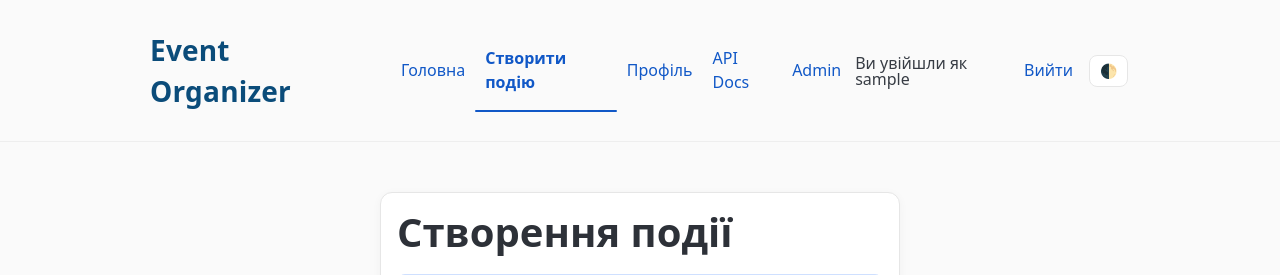
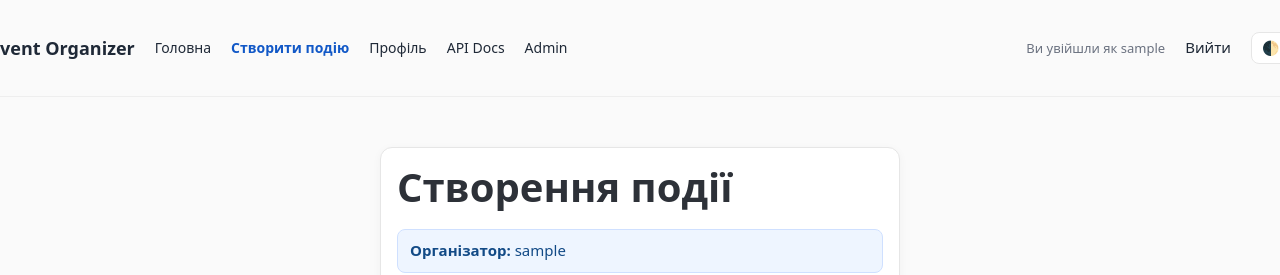
Before and after one commit to KaterinaDemianik/event-organizer-app, a Django app: page /events/create/ in a window 1280 px wide. Shown: the top 275 px of the page. Run offline with Django 5.2, Linux system fonts and the light colour scheme; the visitor is signed in with stand-in values (Sample User, id 1); parts of the project's set-up code (start-up, migrations or seed data) failed here and were passed over; some libraries are stand-ins or nearby versions.

Commit message:
Fix navigation spacing for consistent gaps between menu items

```diff
--- a/static/styles.css
+++ b/static/styles.css
@@ -99,17 +99,45 @@ button.primary:hover, [role="button"].primary:hover {
 .flash.warning { background:#fff7e6; color:#7a4a00; border:1px solid #ffe2ad; }
 
 /* Header */
-.topbar { padding: 10px 0; font-size: 16px; gap: 14px; max-width: var(--content-width); margin: 0 auto; padding-left: 12px; padding-right: 12px; }
-.topbar a { text-decoration: none; color: var(--link); }
-.topbar a:hover { text-decoration: underline; }
-.topbar .brand { font-weight: 800; font-size: 28px; color: var(--brand); letter-spacing: .2px; margin-left: -12px; margin-right: 18px; }
-.topbar ul { margin: 0; padding-left: 0; display: flex; gap: 16px; align-items: center; }
-.topbar ul:first-child { gap: 20px; }
-.topbar ul:last-child { margin-left: auto; padding-right: 0; gap: 16px; justify-content: flex-end; }
-.topbar li { padding: 0; margin: 0; list-style: none; display: flex; align-items: center; }
-.topbar .muted { margin: 0; padding: 0; line-height: 1; }
-.topbar .nav-link.active { position: relative; font-weight: 600; }
-.topbar .nav-link.active::after { content:""; position:absolute; left:0; right:0; bottom:-8px; height:2px; background: var(--link); border-radius: 2px; }
+.topbar {
+  display: flex;
+  justify-content: space-between;
+  align-items: center;
+  padding: 12px 0;
+}
+.topbar ul {
+  display: flex;
+  gap: 20px;
+  list-style: none;
+  margin: 0;
+  padding: 0;
+  align-items: center;
+}
+.topbar li {
+  margin: 0;
+  padding: 0;
+  display: flex;
+  align-items: center;
+}
+.topbar a {
+  text-decoration: none;
+  color: var(--text);
+  transition: color .2s;
+  padding: 0;
+  margin: 0;
+  white-space: nowrap;
+}
+.topbar a:hover { color: var(--link); }
+.topbar .brand { font-weight: 700; font-size: 18px; }
+.topbar .nav-link { font-size: 14px; }
+.topbar .nav-link.active { color: var(--link); font-weight: 600; }
+.topbar .muted {
+  font-size: 13px;
+  color: var(--muted);
+  margin: 0;
+  padding: 0;
+  white-space: nowrap;
+}
 .theme-toggle {
   border: 1px solid var(--border) !important;
   background: var(--card) !important;
```
